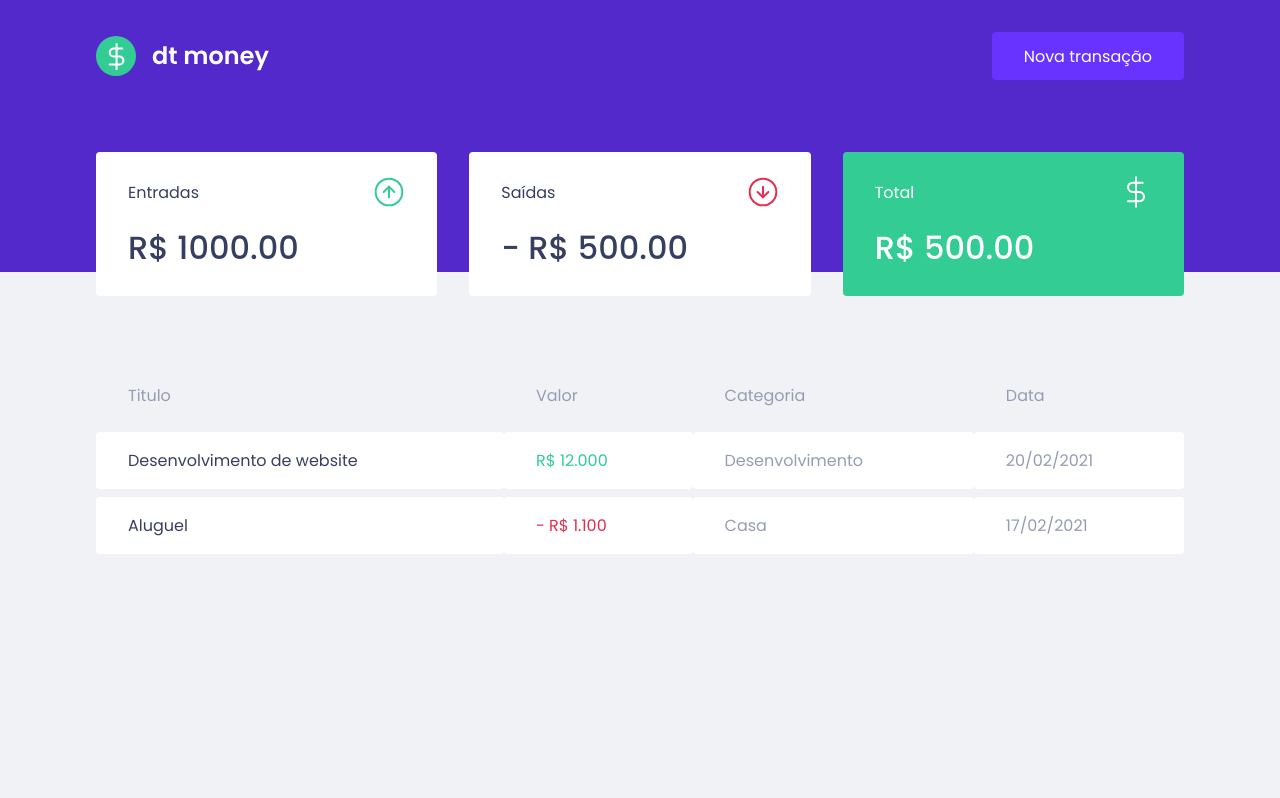
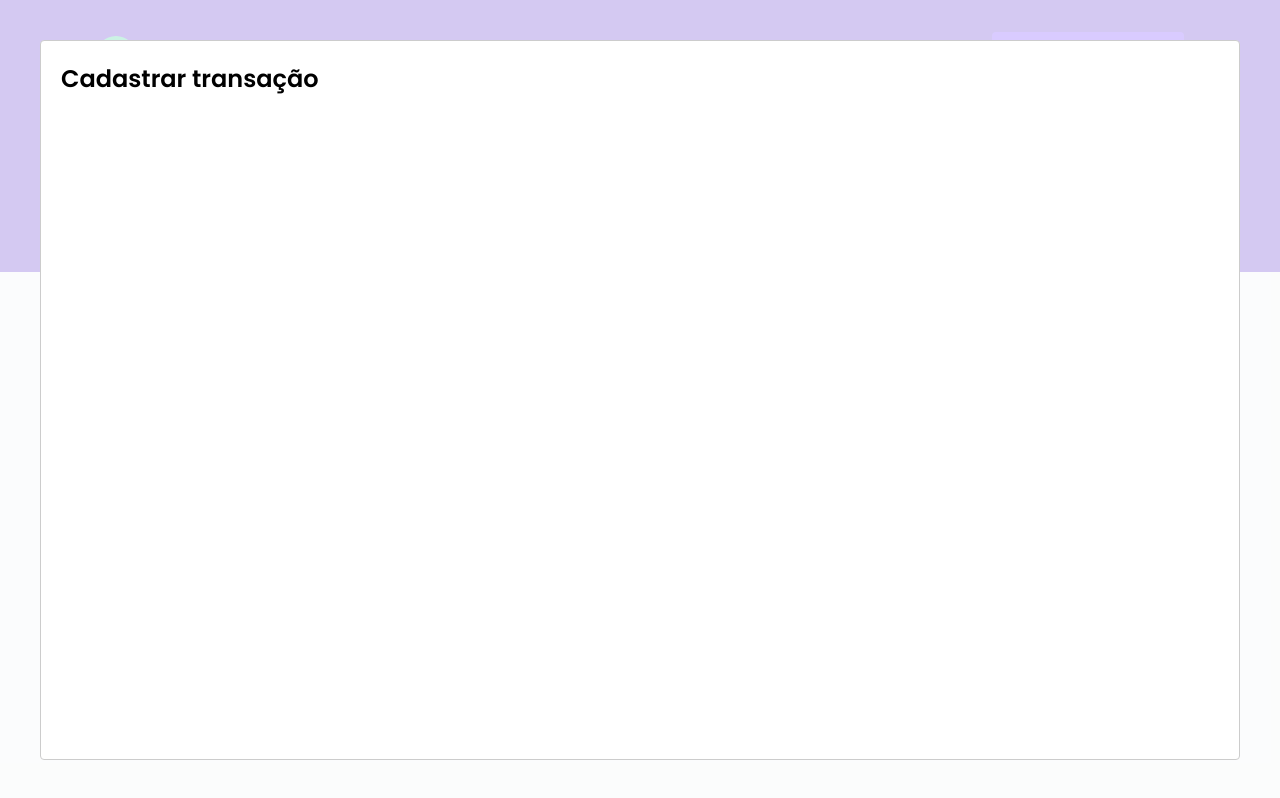
Before and after one commit to matheus-germano/dtmoney, a React (Create React App) app: page / in a window 1280 px wide. Both pictures are taken after a click on the button "Nova transação". Built offline with nearby package versions, Linux system fonts and the light colour scheme; no server answers; what miragejs would draw is missing.

Commit message:
Seting up Modal with react-modal

```diff
--- a/package.json
+++ b/package.json
@@ -3,10 +3,12 @@
   "version": "0.1.0",
   "private": true,
   "dependencies": {
+    "@types/react-modal": "^3.13.1",
     "axios": "^0.24.0",
     "miragejs": "^0.1.43",
     "react": "^17.0.2",
     "react-dom": "^17.0.2",
+    "react-modal": "^3.14.4",
     "react-scripts": "5.0.0",
     "styled-components": "^5.3.3",
     "web-vitals": "^2.1.0"
--- a/src/App.tsx
+++ b/src/App.tsx
@@ -1,12 +1,35 @@
+import { useState } from 'react';
+import Modal from 'react-modal';
+
 import { Dashboard } from './components/Dashboard';
 import { Header } from './components/Header';
 import { GlobalStyle } from './styles/global';
 
+Modal.setAppElement('#root');
+
 export function App() {
+  const [isNewTransactionModalOpen, setIsNewTransactionModalOpen] = useState(false);
+
+  function handleOpenNewTransactionModal() {
+    setIsNewTransactionModalOpen(true);
+  }
+
+  function handleCloseNewTransactionModal() {
+    setIsNewTransactionModalOpen(false);
+  }
+
   return (
     <>
-      <Header/>
+      <Header onOpenNewTransactionModal={handleOpenNewTransactionModal}/>
       <Dashboard />
+
+      <Modal
+          isOpen={isNewTransactionModalOpen}
+          onRequestClose={handleCloseNewTransactionModal}
+        >
+          <h2>Cadastrar transação</h2>
+        </Modal>
+
       <GlobalStyle />
     </>
   );
--- a/src/components/Header/index.tsx
+++ b/src/components/Header/index.tsx
@@ -2,12 +2,16 @@
 
 import logoImg from '../../assets/logo.svg';
 
-export function Header() {
+interface HeaderProps {
+  onOpenNewTransactionModal: () => void;
+}
+
+export function Header({ onOpenNewTransactionModal }: HeaderProps) {
   return(
     <Container>
       <Content>
         <img src={logoImg} alt='dtmoney' />
-        <button type='button'>Nova transação</button>
+        <button type='button' onClick={onOpenNewTransactionModal}>Nova transação</button>
       </Content>
     </Container>
   );
```
Also changed, not shown: 1 other file (tests, documents, lock files or other folders).
